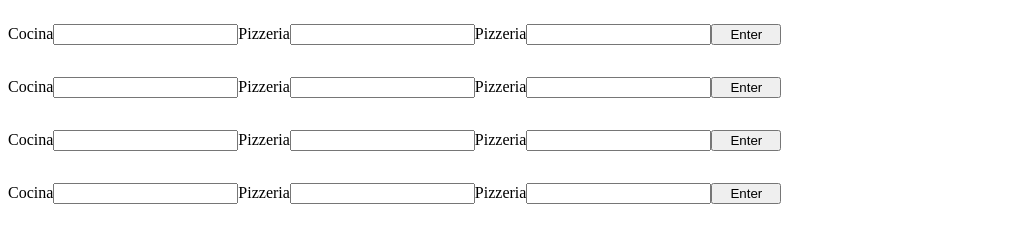
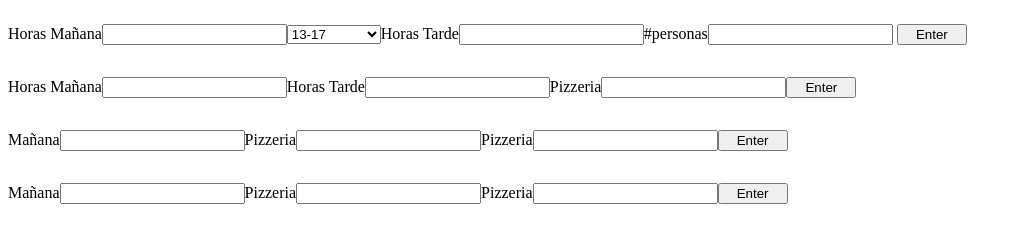
Before and after one commit to kvn1997/new-project, a plain HTML site: page progtamma/index.html in a window 1280 px wide. Shown: the whole page, without its empty margins (0-1022 px from the left). Drawn offline with nearby package versions, Linux system fonts and the light colour scheme.

Commit message:
nueva funcion para restar las horas

```diff
--- a/progtamma/index.html
+++ b/progtamma/index.html
@@ -12,34 +12,44 @@
 </head>
 
 <body>
-    <!-- <div id="dias"> -->
-    <div id="Lunes">
-        <p>Cocina<input type="number" id="1"></p>
-        <p>Pizzeria<input type="number" id="lun"></p>
 
-        <p>Pizzeria<input type="number" id="mar_pizz"><button id="btn-1">Enter</button></p>
+    <div id="sala">
+        <p>Horas Mañana<input type="number" id="horas-mañana-sala">
+            <form name="formulario" id="formulario-1">
+                <select name="combo">
+                    <option value="1" selected>13-17</option>
+                    <option value="2">13:30-17</option>
+                    <option value="3">13:30-17:30</option>
+                </select>
+            </form>
+        </p>
+        <p>Horas Tarde<input type="number" id="horas-tarde-sala"></p>
+        <p>#personas<input type="number" id="numero-personas-sala">
+            <button id="btn-1">Enter</button></p>
     </div>
 
+
+
     <div id="Martes">
-        <p id="lun">Cocina<input type="number" id="lun"></p>
-        <p>Pizzeria<input type="number" id="lun"></p>
+        <p id="lun">Horas Mañana<input type="number" id="lun"></p>
+        <p>Horas Tarde<input type="number" id="lun"></p>
 
-        </p>
+
         <p>Pizzeria<input type="number" id="mar_pizz"><button>Enter</button></p>
     </div>
 
     <div id="Miercoles">
-        <p id="lun">Cocina<input type="number" id="lun"></p>
+        <p id="lun">Mañana<input type="number" id="lun"></p>
         <p>Pizzeria<input type="number" id="lun"></p>
 
         <p>Pizzeria<input type="number" id="mar_pizz"><button>Enter</button></p>
     </div>
 
     <div id="Jueves">
-        <p id="lun">Cocina<input type="number" id="lun"></p>
+        <p id="lun">Mañana<input type="number" id="lun"></p>
         <p>Pizzeria<input type="number" id="lun"></p>
 
-        <p>Pizzeria<input type="number" id="mar_pizz"><button>Enter</button></p>
+        <p>Pizzeria<input type="number" id="mar_pizz"><button id="">Enter</button></p>
     </div>
 
 
--- a/progtamma/lalla.js
+++ b/progtamma/lalla.js
@@ -1,4 +1,5 @@
 $(document).ready(function() {
+
     var Kevin = {
         nombre: "Kevin",
         horas: 20,
@@ -55,21 +56,32 @@ $(document).ready(function() {
     sala = [Kevin, Johnny, Anna, Fran, Rosario, Olga, Jimmy, Juan, Andrea, Lalla];
 
     var empleados = [Kevin, Johnny, Fran, Anna, Olga, Jimmy];
-    var horas = [empleados[0].horas, empleados[1].horas,
-        empleados[2].horas, empleados[3].horas
-    ];
 
-    $("#btn-1").click(function() {
-        console.log($("#1").val());
-        var valor = $("#1").val();
-        var random = Math.floor((Math.random() * 5) + 1);
-        if (valor < empleados[random].horas) {
-            console.log(random);
-            console.log(empleados[random].nombre);
-            console.log(empleados[random].horas);
+    // var horas = [empleados[0].horas, empleados[1].horas,
+    //     empleados[2].horas, empleados[3].horas
+    // ];
+
+
+    function resta_horas_sala(empleado) {
+        var cant_horas_man = $("#horas-mañana-sala").val();
+        var cant_horas_tar = $("#horas-tarde-sala").val();
+        empleados[empleado].horas = empleados[empleado].horas - cant_horas_man;
+        empleados[empleado].horas = empleados[empleado].horas - cant_horas_tar;
+        console.log(empleados[empleado].nombre + " te quedan: " + empleados[empleado].horas + " horas disponibles");
+    }
+
+    $("#btn-1").click(function(empleadod) {
+        var cant_personal = $("#numero-personas-sala").val();
+        for (var i = 0; i < cant_personal; i++) {
+            var random = Math.floor((Math.random() * 5) + 1);
+            console.log("Las horas que tiene " + empleados[random].nombre + " son: " + empleados[random].horas);
+
+            resta_horas_sala(random);
         }
+    });
 
-    });
+    // var random = Math.floor((Math.random() * 5) + 1);
+    // function resta_horas_sala(random);
 
 
 
@@ -93,7 +105,8 @@ $(document).ready(function() {
     var hora_Sabado = 4;
     var hora_Domingo = 4;
 
-    $("#Lunes").css("display", "flex");
+    $("#sala").css("display", "flex");
+    $("#formulario-1").css("margin-top", 17);
     $("#Martes").css("display", "flex");
     $("#Miercoles").css("display", "flex");
     $("#Jueves").css("display", "flex");
```
